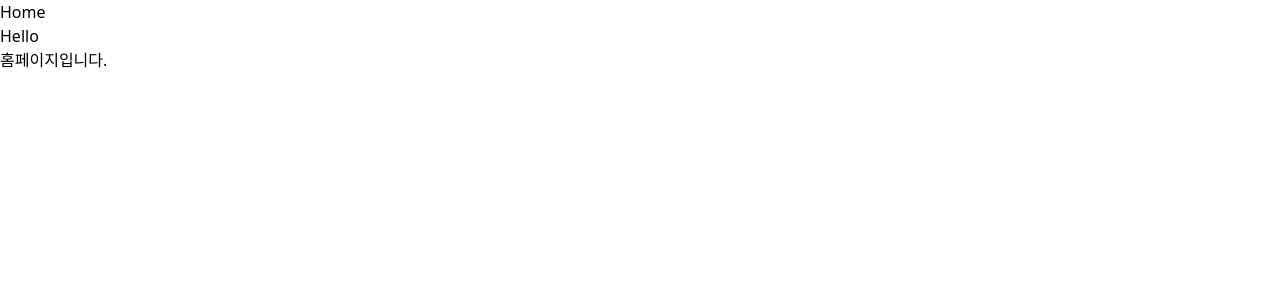
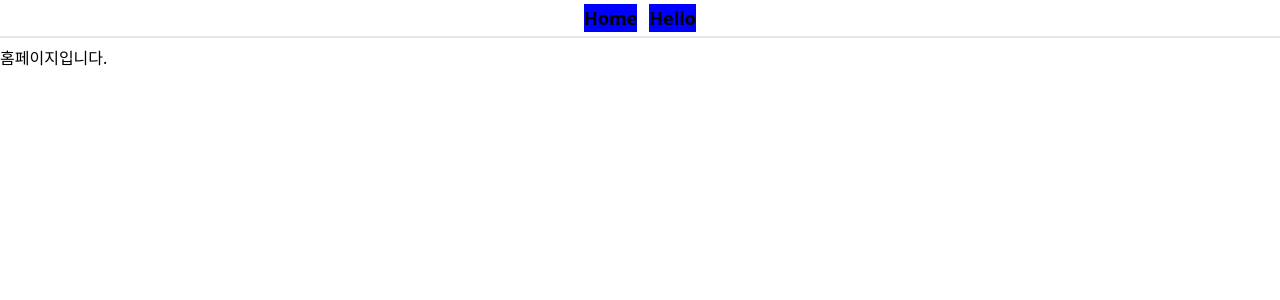
Before and after one commit to freebird920/bongcoder, a Next.js app: page / in a window 1280 px wide. Shown: the top 300 px of the page. Built offline with nearby package versions, Linux system fonts and the light colour scheme.

Commit message:
라우팅 방법 추가 및 네비게이션 바 스타일 수정

```diff
--- a/src/app/globals.css
+++ b/src/app/globals.css
@@ -2,9 +2,10 @@
 @tailwind components;
 @tailwind utilities;
 @tailwind variants;
+
 @layer components {
-  .li-navbar {
-    @apply text-bold text-lg;
-
+  .li-navbar {  /*.[클래스명]으로 작명한다.*/
+    @apply font-bold text-lg hover:bg-green-500;/*@apply를 이용하면 tailwind의 calssname을 그대로 사용 가능하다. */
+    background-color : blue; /*일반 css 는 이렇게 쓰면 된다.*/
   }
 }
--- a/src/components/navbar/CompNavbar.tsx
+++ b/src/components/navbar/CompNavbar.tsx
@@ -1,11 +1,11 @@
 'use client'
 export default function CompNavbar(){
   return(
-    <ul>
-      <li>
+    <ul className="flex flex-row space-x-3 justify-center py-1 border-b-2 mb-2">
+      <li className="li-navbar">
         <a href="/">Home</a>
       </li>
-      <li>
+      <li className="li-navbar">
         <a href="/hello">Hello</a>
         </li>
     </ul>
```
Also changed, not shown: 1 other file (tests, documents, lock files or other folders).
